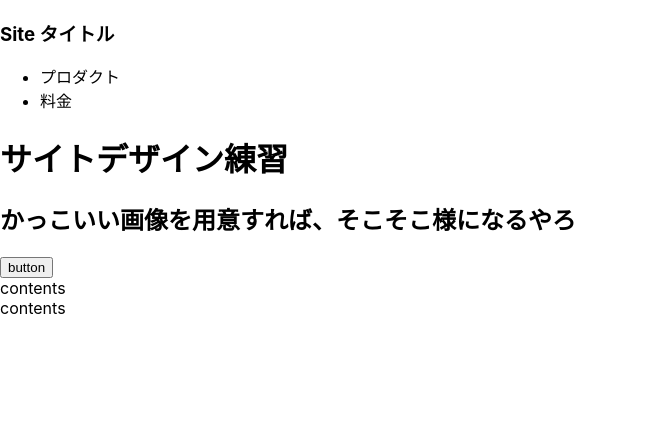
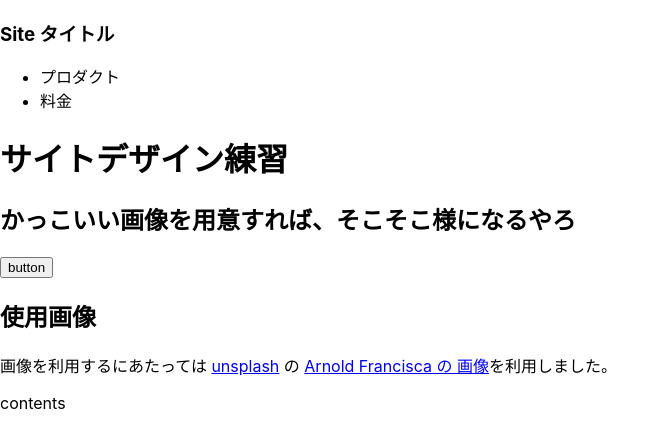
Before and after one commit to Ouvill/web_design_practice_1, a React (Create React App) app: page / in a window 1280 px wide. Shown: the top 448 px of the page, without its empty margins (0-670 px from the left). Built offline with nearby package versions, Linux system fonts and the light colour scheme.

Commit message:
add photo

```diff
--- a/src/Site.tsx
+++ b/src/Site.tsx
@@ -21,7 +21,17 @@ class Site extends Component {
           </div>
         </header>
         <main>
-          <div className="contant">contents</div>
+          <div className="contant">
+            <h2>使用画像</h2>
+            <p>
+              画像を利用するにあたっては{" "}
+              <a href="https://unsplash.com/">unsplash</a> の{" "}
+              <a href="https://unsplash.com/photos/f77Bh3inUpE?utm_source=unsplash&utm_medium=referral&utm_content=creditCopyText">
+                Arnold Francisca の 画像
+              </a>
+              を利用しました。
+            </p>
+          </div>
           <div className="split" />
           <div className="contant">contents</div>
         </main>
```
Also changed, not shown: public/img/cover.jpg (added).
